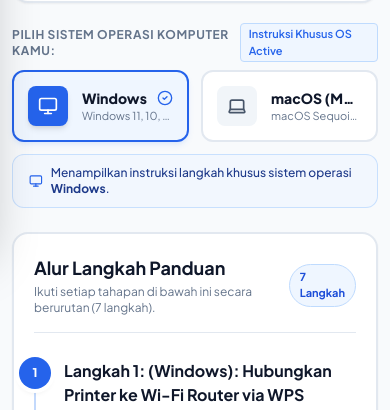
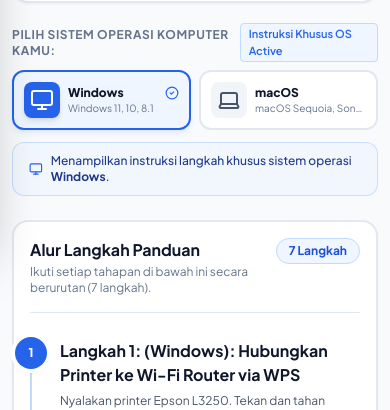
Before and after one commit to ulilabshar/office-helper, a React (Vite) app: page /docs/printer/epson-ecotank-l3250-series in a window 390 px wide. Shown: the part 598-1008 px from the top of the page. Built offline with nearby package versions, Linux system fonts and the light colour scheme; no server answers; the database is empty.

Commit message:
style(stepper): force step count badge into single line and optimize mobile OS tab selector

```diff
--- a/src/components/OsTabSelector.tsx
+++ b/src/components/OsTabSelector.tsx
@@ -24,38 +24,38 @@
         </span>
       </div>
 
-      <div className="grid grid-cols-2 gap-3">
+      <div className="grid grid-cols-2 gap-2 sm:gap-3">
         {/* Windows Tab */}
         <button
           type="button"
           onClick={() => onSelectOS('windows')}
-          className={`relative flex items-center gap-3.5 p-3.5 sm:p-4 rounded-xl border-2 transition-all duration-200 text-left ${
+          className={`relative flex items-center gap-2 sm:gap-3.5 p-2.5 sm:p-4 rounded-xl border-2 transition-all duration-200 text-left ${
             selectedOS === 'windows'
               ? 'border-blue-600 bg-blue-50 dark:border-blue-500 dark:bg-blue-600/15 shadow-md shadow-blue-500/10'
               : 'border-slate-200 bg-white hover:border-slate-300 dark:border-slate-800 dark:bg-slate-900/40 dark:hover:border-slate-700'
           }`}
         >
           <div
-            className={`flex h-10 w-10 sm:h-11 sm:w-11 items-center justify-center rounded-lg font-bold transition-colors shrink-0 ${
+            className={`flex h-9 w-9 sm:h-11 sm:w-11 items-center justify-center rounded-lg font-bold transition-colors shrink-0 ${
               selectedOS === 'windows'
                 ? 'bg-blue-600 text-white shadow-md'
                 : 'bg-slate-100 text-slate-600 dark:bg-slate-800 dark:text-slate-400'
             }`}
           >
-            <Monitor className="h-5 w-5 sm:h-6 sm:w-6" />
+            <Monitor className="h-4.5 w-4.5 sm:h-6 sm:w-6" />
           </div>
 
           <div className="flex-1 min-w-0">
             <div className="flex items-center justify-between gap-1">
-              <span className="font-extrabold text-sm sm:text-base text-slate-900 dark:text-white truncate">
+              <span className="font-extrabold text-xs sm:text-base text-slate-900 dark:text-white truncate">
                 Windows
               </span>
               {selectedOS === 'windows' && (
-                <CheckCircle2 className="h-4 w-4 text-blue-600 dark:text-blue-400 shrink-0" />
+                <CheckCircle2 className="h-3.5 w-3.5 sm:h-4 sm:w-4 text-blue-600 dark:text-blue-400 shrink-0" />
               )}
             </div>
-            <span className="text-[11px] text-slate-500 dark:text-slate-400 block truncate">
-              Windows 11, 10, 8.1 (.exe)
+            <span className="text-[10px] sm:text-[11px] text-slate-500 dark:text-slate-400 block truncate">
+              Windows 11, 10, 8.1
             </span>
           </div>
         </button>
@@ -64,33 +64,33 @@
         <button
           type="button"
           onClick={() => onSelectOS('mac')}
-          className={`relative flex items-center gap-3.5 p-3.5 sm:p-4 rounded-xl border-2 transition-all duration-200 text-left ${
+          className={`relative flex items-center gap-2 sm:gap-3.5 p-2.5 sm:p-4 rounded-xl border-2 transition-all duration-200 text-left ${
             selectedOS === 'mac'
               ? 'border-indigo-600 bg-indigo-50 dark:border-indigo-500 dark:bg-indigo-600/15 shadow-md shadow-indigo-500/10'
               : 'border-slate-200 bg-white hover:border-slate-300 dark:border-slate-800 dark:bg-slate-900/40 dark:hover:border-slate-700'
           }`}
         >
           <div
-            className={`flex h-10 w-10 sm:h-11 sm:w-11 items-center justify-center rounded-lg font-bold transition-colors shrink-0 ${
+            className={`flex h-9 w-9 sm:h-11 sm:w-11 items-center justify-center rounded-lg font-bold transition-colors shrink-0 ${
               selectedOS === 'mac'
                 ? 'bg-indigo-600 text-white shadow-md'
                 : 'bg-slate-100 text-slate-600 dark:bg-slate-800 dark:text-slate-400'
             }`}
           >
-            <Laptop className="h-5 w-5 sm:h-6 sm:w-6" />
+            <Laptop className="h-4.5 w-4.5 sm:h-6 sm:w-6" />
           </div>
 
           <div className="flex-1 min-w-0">
             <div className="flex items-center justify-between gap-1">
-              <span className="font-extrabold text-sm sm:text-base text-slate-900 dark:text-white truncate">
-                macOS (Mac)
+              <span className="font-extrabold text-xs sm:text-base text-slate-900 dark:text-white truncate">
+                macOS
               </span>
               {selectedOS === 'mac' && (
-                <CheckCircle2 className="h-4 w-4 text-indigo-600 dark:text-indigo-400 shrink-0" />
+                <CheckCircle2 className="h-3.5 w-3.5 sm:h-4 sm:w-4 text-indigo-600 dark:text-indigo-400 shrink-0" />
               )}
             </div>
-            <span className="text-[11px] text-slate-500 dark:text-slate-400 block truncate">
-              macOS Sequoia, Sonoma, AirPrint (.dmg)
+            <span className="text-[10px] sm:text-[11px] text-slate-500 dark:text-slate-400 block truncate">
+              macOS Sequoia, Sonoma
             </span>
           </div>
         </button>
--- a/src/components/StepGuide.tsx
+++ b/src/components/StepGuide.tsx
@@ -158,17 +158,17 @@
       )}
 
       {/* Main Linear Stepper Container */}
-      <div className="border-2 border-slate-200 bg-white dark:border-slate-800 dark:bg-slate-900/40 rounded-2xl p-5 sm:p-7 backdrop-blur-sm shadow-sm transition-colors">
-        <div className="flex items-center justify-between pb-4 mb-6 border-b border-slate-200 dark:border-slate-800">
-          <div>
-            <h2 className="text-lg sm:text-xl font-bold text-slate-900 dark:text-white flex items-center gap-2">
+      <div className="border-2 border-slate-200 bg-white dark:border-slate-800 dark:bg-slate-900/40 rounded-2xl p-4 sm:p-7 backdrop-blur-sm shadow-sm transition-colors">
+        <div className="flex items-start sm:items-center justify-between gap-3 pb-4 mb-6 border-b border-slate-200 dark:border-slate-800">
+          <div className="min-w-0 flex-1">
+            <h2 className="text-base sm:text-xl font-bold text-slate-900 dark:text-white flex items-center gap-2">
               <span>Alur Langkah Panduan</span>
             </h2>
             <p className="text-xs text-slate-500 dark:text-slate-400 mt-0.5">
               Ikuti setiap tahapan di bawah ini secara berurutan ({allSteps.length} langkah).
             </p>
           </div>
-          <span className="text-[11px] font-bold px-2.5 py-1 rounded-full bg-blue-50 text-blue-700 dark:bg-blue-950/60 dark:text-blue-300 border border-blue-200 dark:border-blue-800">
+          <span className="shrink-0 whitespace-nowrap text-xs font-bold px-3 py-1 rounded-full bg-blue-50 text-blue-700 dark:bg-blue-950/60 dark:text-blue-300 border border-blue-200 dark:border-blue-800 shadow-xs">
             {allSteps.length} Langkah
           </span>
         </div>
```
